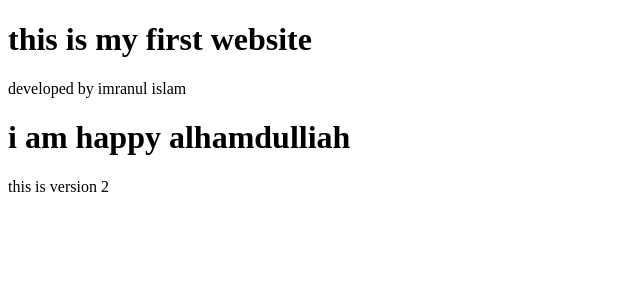
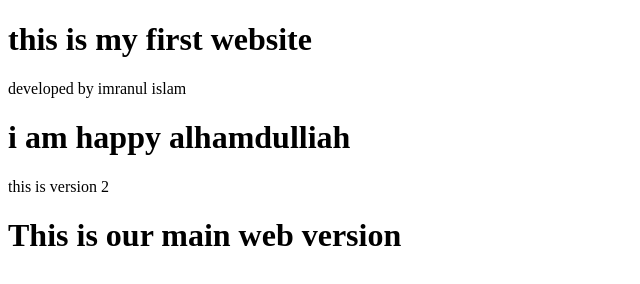
Before and after one commit to imranulislam880/myfirstrepo, a plain HTML site: page index.html in a window 1280 px wide. Shown: the whole page, without its empty margins (0-640 px from the left). Drawn offline with Linux system fonts and the light colour scheme.

Commit message:
New h1 addd

```diff
--- a/index.html
+++ b/index.html
@@ -13,6 +13,8 @@
         <h1>i am happy alhamdulliah</h1>
         <p>this is version 2</p>
 
+        <h1>This is our main web version</h1>
+
 
 
 
```
